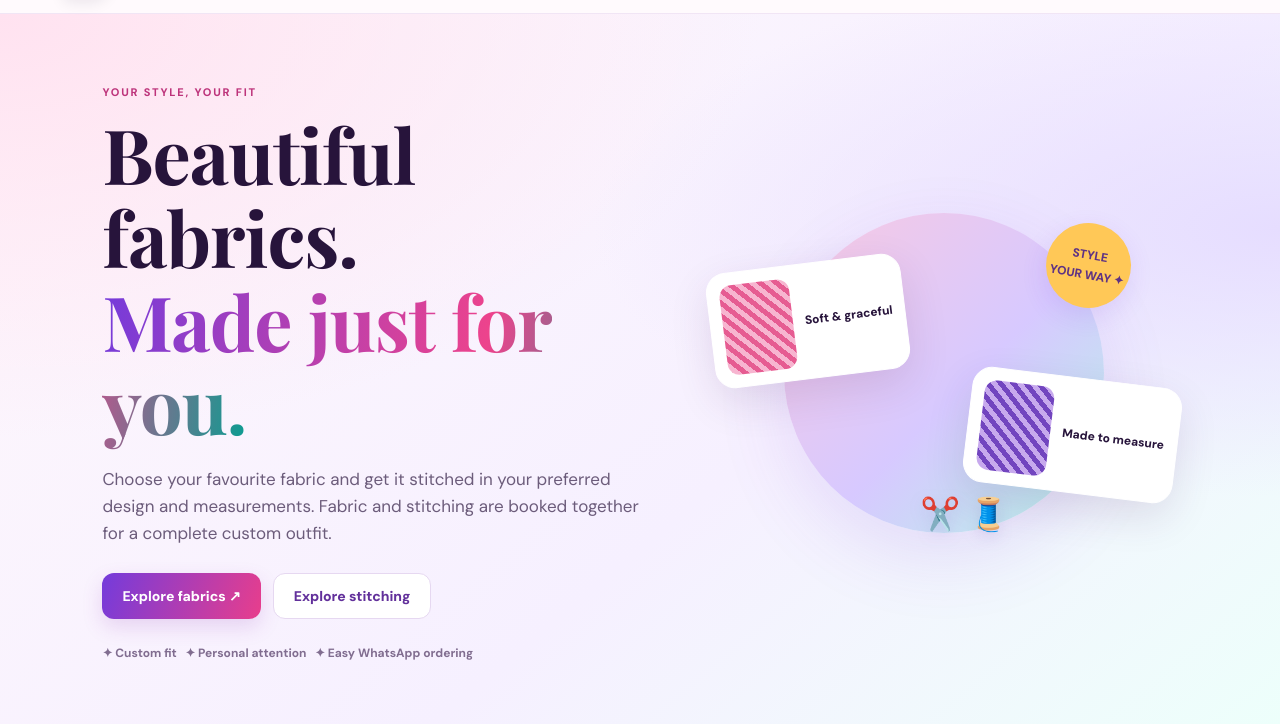
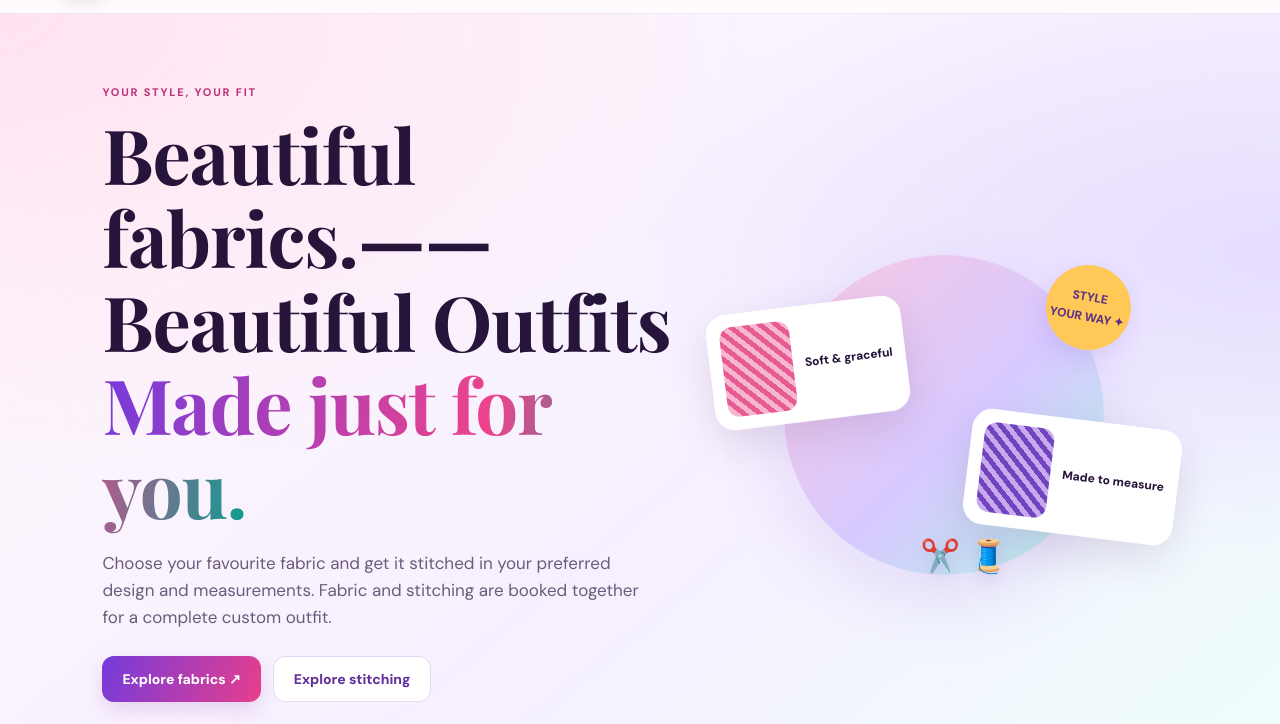
Before and after one commit to sankhalarakesh70-lab/Stitched-to-style, a plain HTML site: page index.html in a window 1280 px wide. Shown: the part 64-788 px from the top of the page. Drawn offline with nearby package versions, Linux system fonts and the light colour scheme; no server answers.

Commit message:
Update index.html

```diff
--- a/index.html
+++ b/index.html
@@ -35,7 +35,7 @@
 <section class="hero">
   <div class="hero-copy">
     <p class="eyebrow">YOUR STYLE, YOUR FIT</p>
-    <h1>Beautiful fabrics.<br><span>Made just for you.</span></h1>
+    <h1>Beautiful fabrics.—— Beautiful Outfits<br><span>Made just for you.</span></h1>
     <p class="hero-desc">Choose your favourite fabric and get it stitched in your preferred design and measurements. Fabric and stitching are booked together for a complete custom outfit.</p>
     <div class="hero-actions">
       <a class="btn btn-primary" href="#fabrics">Explore fabrics ↗</a>
```
